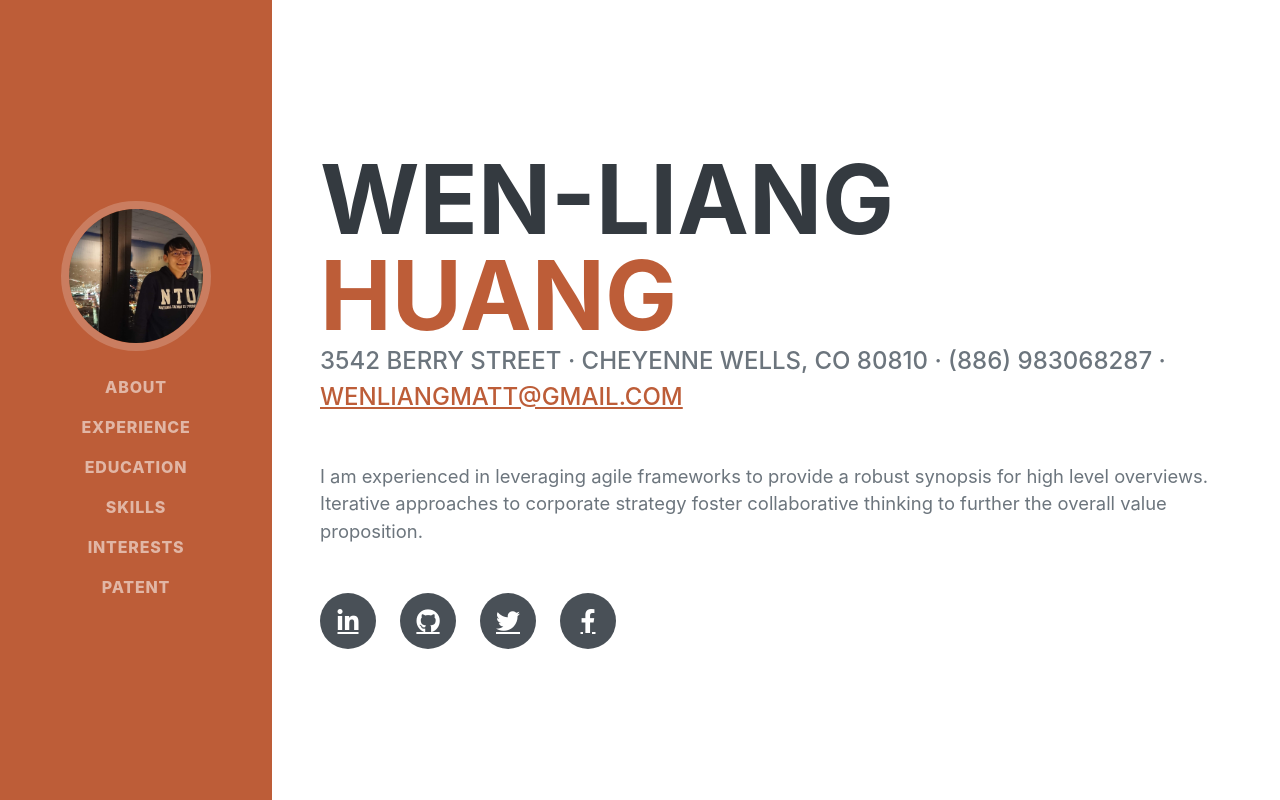
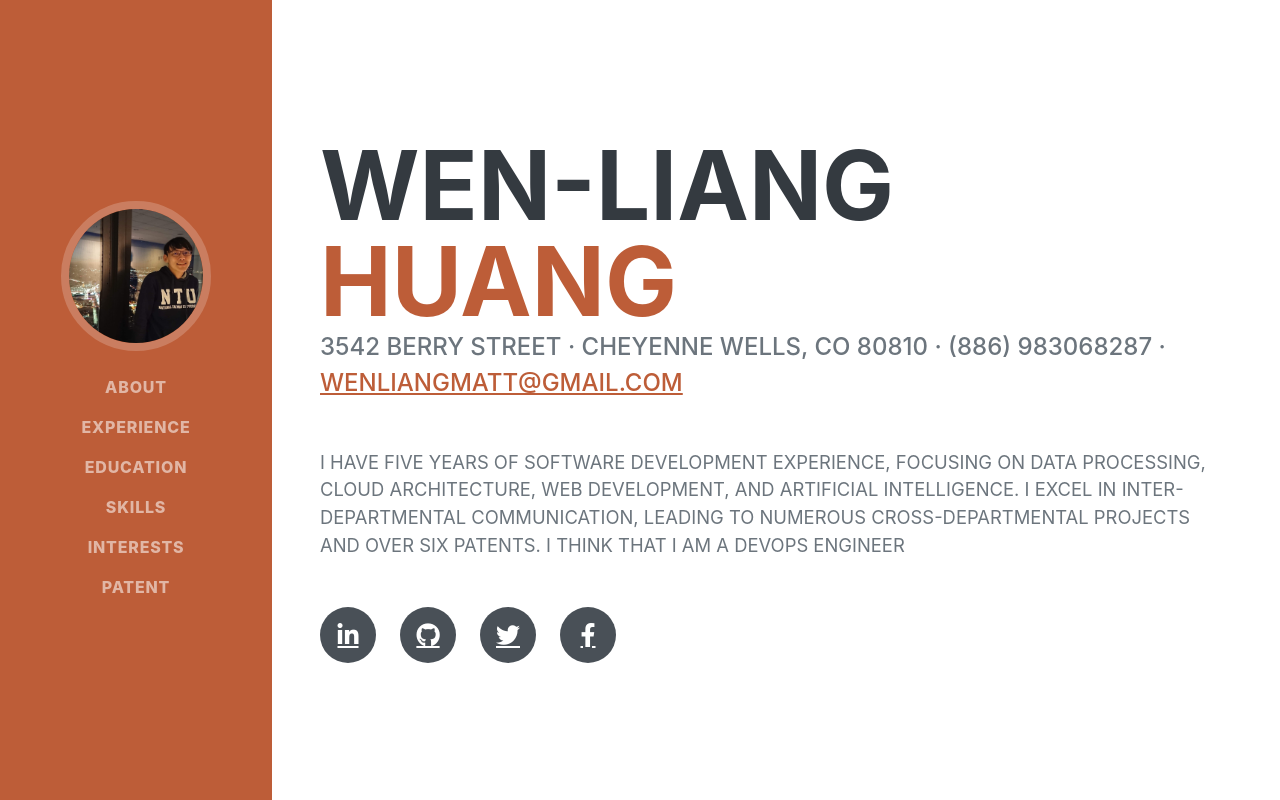
Before and after one commit to wenlianghuang/matt-huang-resume, a Next.js app: page /about in a window 1280 px wide. Shown: the top 800 px of the page. Built offline with nearby package versions, Linux system fonts and the light colour scheme.

Commit message:
modified file

```diff
--- a/app/about/page.tsx
+++ b/app/about/page.tsx
@@ -80,9 +80,7 @@ export default function About() {
               <a href="mailto:wenliangmatt@email.com">wenliangmatt@gmail.com</a>
             </div>
             <p className="lead mb-5">
-              I am experienced in leveraging agile frameworks to provide a robust synopsis for high
-              level overviews. Iterative approaches to corporate strategy foster collaborative
-              thinking to further the overall value proposition.
+            I HAVE FIVE YEARS OF SOFTWARE DEVELOPMENT EXPERIENCE, FOCUSING ON DATA PROCESSING, CLOUD ARCHITECTURE, WEB DEVELOPMENT, AND ARTIFICIAL INTELLIGENCE. I EXCEL IN INTER-DEPARTMENTAL COMMUNICATION, LEADING TO NUMEROUS CROSS-DEPARTMENTAL PROJECTS AND OVER SIX PATENTS. I THINK THAT I AM A DEVOPS ENGINEER
             </p>
             <div className="social-icons">
               <a className="social-icon" href="#!">
```
